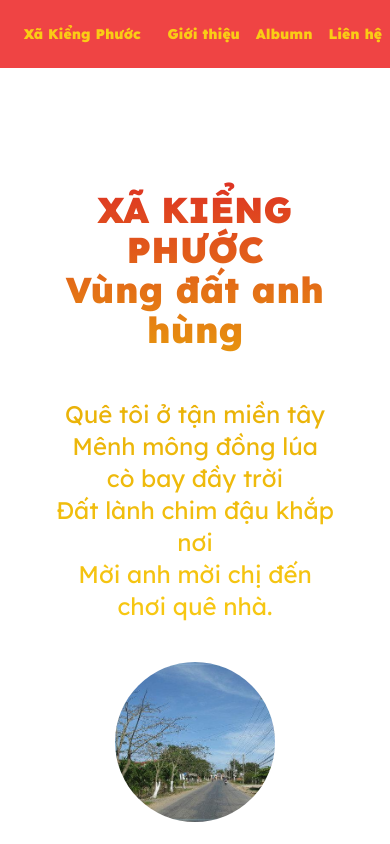
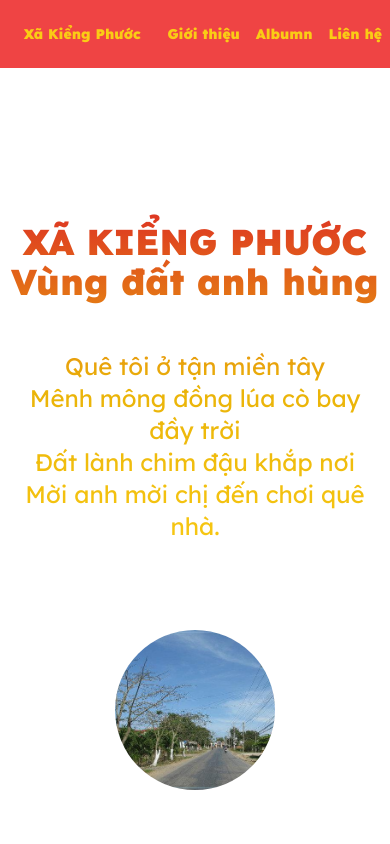
Before and after one commit to toantc1024/xtn2024, a Next.js app: page / in a window 390 px wide. Shown: the top 844 px of the page. Built offline with nearby package versions, Linux system fonts and the light colour scheme.

Commit message:
Update responsive design

```diff
--- a/src/components/Intro/index.jsx
+++ b/src/components/Intro/index.jsx
@@ -5,7 +5,7 @@ import Image from "next/image";
 const Intro = () => {
   return (
     <SectionWrapper style={"flex items-center justify-center bg-white"}>
-      <div className="w-full h-full flex items-center flex-col xl:flex-row justify-between px-12 lg:px-48 xl:px-96">
+      <div className="w-full h-full flex items-center flex-col xl:flex-row  justify-center gap-12">
         <div className="bg-gradient-to-b from-red-600 via-yellow-500 to-yellow-400 inline-block text-transparent bg-clip-text flex flex-col text-4xl md:text-6xl py-8 gap-10 text-center">
           <div>
             <h2 className="font-bold">XÃ KIỂNG PHƯỚC</h2>
```
